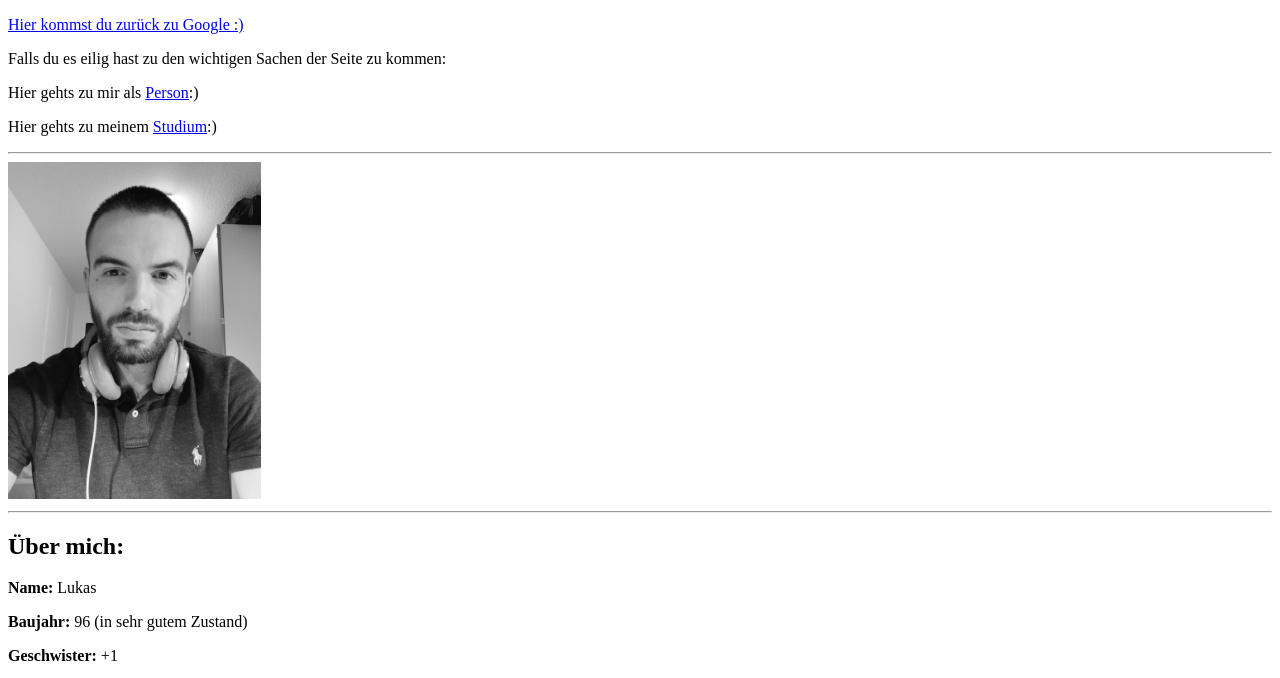
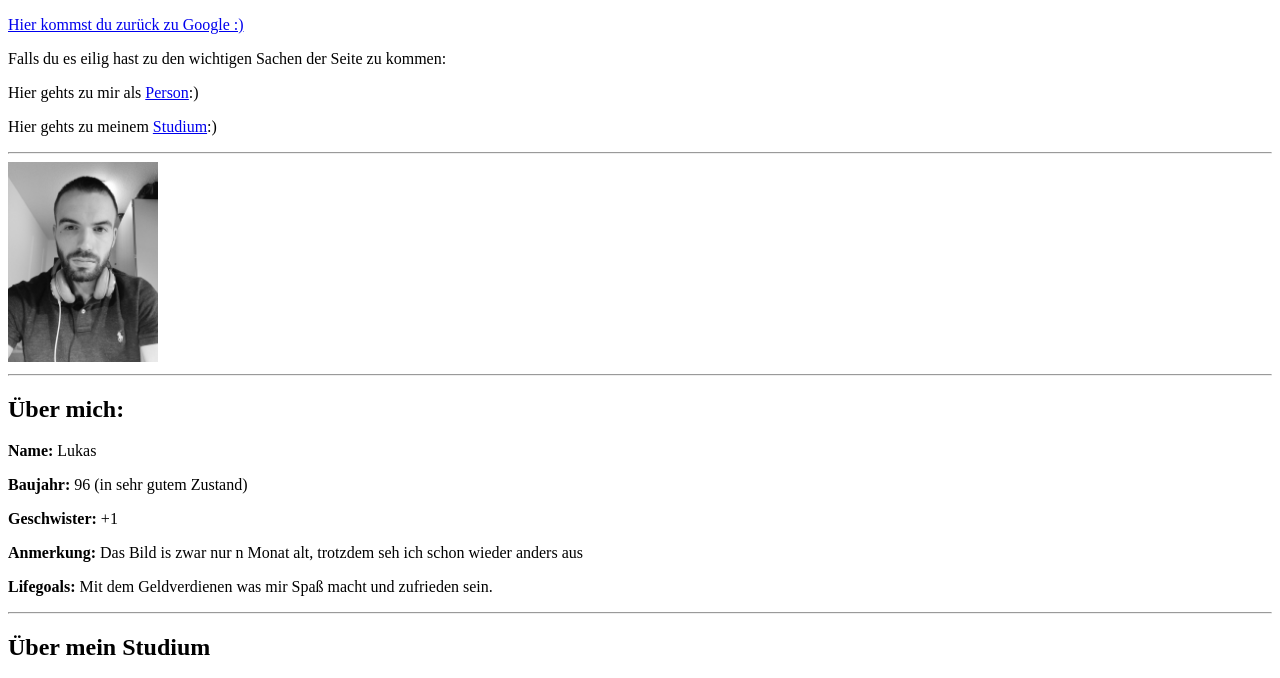
Before and after one commit to LksWllmnn/GiS-sose-2020, a plain HTML site: page Aufgabe 1/aufgabe1.html in a window 1280 px wide. Shown: the part 105-783 px from the top of the page. Drawn offline with Linux system fonts and the light colour scheme.

Commit message:
bild größe

```diff
--- a/Aufgabe 1/aufgabe1.html
+++ b/Aufgabe 1/aufgabe1.html
@@ -13,7 +13,7 @@
         <p>Hier gehts zu mir als <a href="#Person">Person</a>:)</p>
         <p>Hier gehts zu meinem <a href="#Studium">Studium</a>:)</p>
         <hr>
-        <img src="einsBild.jpg" alt="Hier sollte ein Bild sein von mir" height="20%" width="20%">
+        <img src="einsBild.jpg" alt="Hier sollte ein Bild sein von mir" height="200 px">
         <hr>
         <h2 id="Person">Über mich:</h2>
         <p><b>Name:</b> Lukas</p>
```
